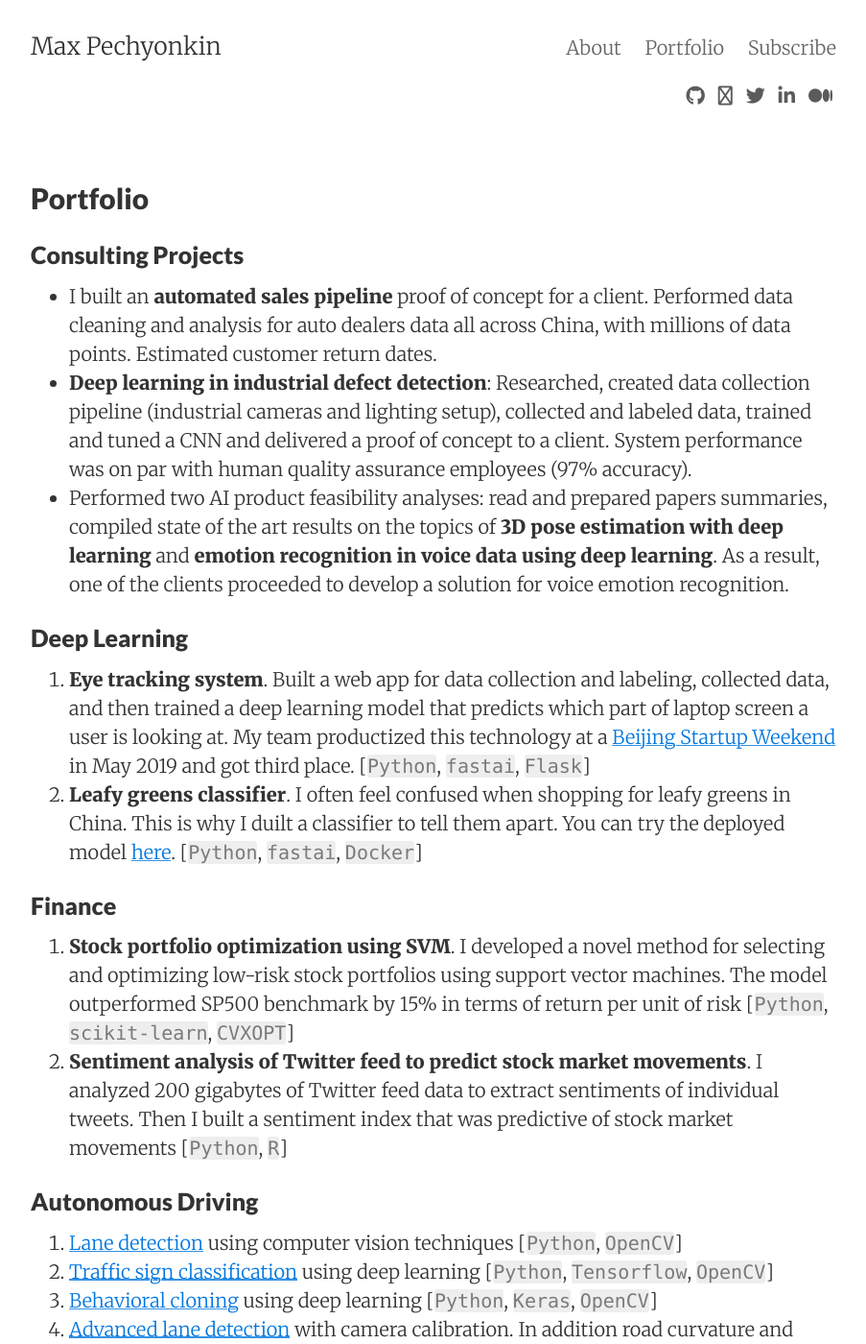
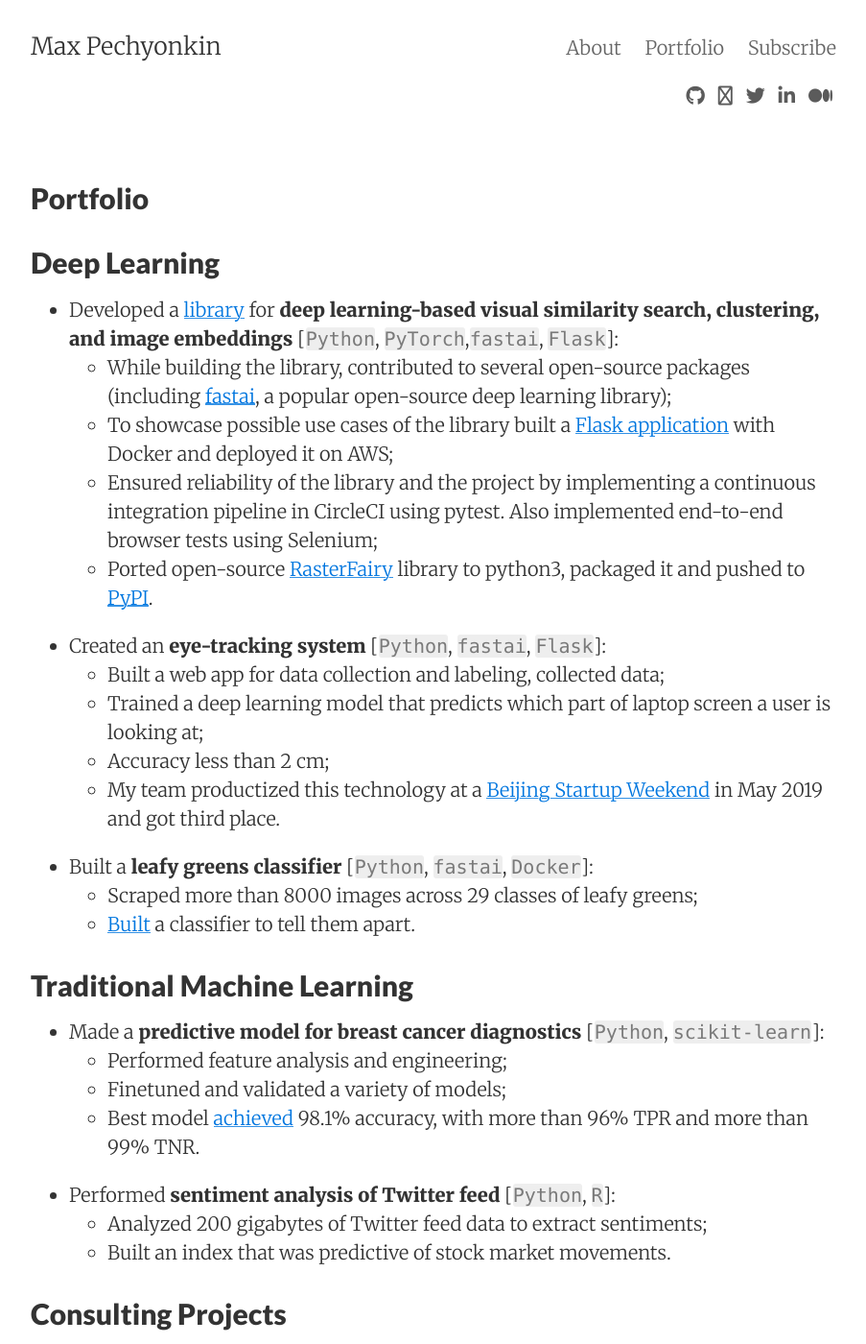
Before and after one commit to pechyonkin/pechyonkin.github.io, a Jekyll site: the page built from portfolio.md, in a window 1280 px wide and 1400 px high. Shown: the whole window at 96% size, without its empty margins (188-1091 px from the left). Built offline with Jekyll 4.4.1, drawn with Linux system fonts in a browser that asks for light colours; nearby versions of some CDN libraries; some of the changed text lies outside the part shown.

Commit message:
add sjaandi project, reorder

```diff
--- a/portfolio.md
+++ b/portfolio.md
@@ -5,41 +5,66 @@ permalink: /portfolio/
 tags: portfolio
 ---
 
-### Consulting Projects
+## Deep Learning
 
-- I built an **automated sales pipeline** proof of concept for a client. Performed data cleaning and analysis for auto dealers data all across China, with millions of data points. Estimated customer return dates.
-- **Deep learning in industrial defect detection**: Researched, created data collection pipeline (industrial cameras and lighting setup), collected and labeled data, trained and tuned a CNN and delivered a proof of concept to a client. System performance was on par with human quality assurance employees (97% accuracy).
-- Performed two AI product feasibility analyses: read and prepared papers summaries, compiled state of the art results on the topics of **3D pose estimation with deep learning** and **emotion recognition in voice data using deep learning**. As a result, one of the clients proceeded to develop a solution for voice emotion recognition.
+- Developed a [library](https://github.com/pechyonkin/sjaandi) for **deep learning-based visual similarity search, clustering, and image embeddings** [`Python`, `PyTorch`,`fastai`, `Flask`]:
+    - While building the library, contributed to several open-source packages (including [fastai](https://github.com/fastai/fastai/commit/10d4e511936ff7bbacc993a5f0452b5737e6f959), a popular open-source deep learning library);
+    - To showcase possible use cases of the library built a [Flask application](http://sjaandi.pechyonkin.me) with Docker and deployed it on AWS;
+    - Ensured reliability of the library and the project by implementing a continuous integration pipeline in CircleCI using pytest. Also implemented end-to-end browser tests using Selenium;
+    - Ported open-source [RasterFairy](https://github.com/pechyonkin/RasterFairy-Py3) library to python3, packaged it and pushed to [PyPI](https://pypi.org/project/rasterfairy-py3/).
 
-### Deep Learning
+- Created an **eye-tracking system** [`Python`, `fastai`, `Flask`]:
+    - Built a web app for data collection and labeling, collected data;
+    - Trained a deep learning model that predicts which part of laptop screen a user is looking at;
+    - Accuracy less than 2 cm;
+    - My team productized this technology at a [Beijing Startup Weekend](https://www.eventbank.cn/event/startup-weekend-beijing-21527/) in May 2019 and got third place.
 
-1. **Eye tracking system**. Built a web app for data collection and labeling, collected data, and then trained a deep learning model that predicts which part of laptop screen a user is looking at. My team productized this technology at a [Beijing Startup Weekend](https://www.eventbank.cn/event/startup-weekend-beijing-21527/) in May 2019 and got third place. [`Python`, `fastai`, `Flask`]
-2. **Leafy greens classifier**. I often feel confused when shopping for leafy greens in China. This is why I duilt a classifier to tell them apart. You can try the deployed model [here](https://herbs.onrender.com/). [`Python`, `fastai`, `Docker`]
+- Built a **leafy greens classifier** [`Python`, `fastai`, `Docker`]:
+    - Scraped more than 8000 images across 29 classes of leafy greens;
+    - [Built](https://github.com/pechyonkin/culinary-herbs-classifier) a classifier to tell them apart.
+
+## Traditional Machine Learning
+
+- Made a **predictive model for breast cancer diagnostics** [`Python`, `scikit-learn`]:
+    - Performed feature analysis and engineering;
+    - Finetuned and validated a variety of models;
+    - Best model [achieved](/portfolio/breast-cancer-diagnostics/) 98.1% accuracy, with more than 96% TPR and more than 99% TNR.
+
+- Performed **sentiment analysis of Twitter feed** [`Python`, `R`]:
+    - Analyzed 200 gigabytes of Twitter feed data to extract sentiments;
+    - Built an index that was predictive of stock market movements.
+
+## Consulting Projects
+
+- Created a proof of concept of **deep learning in industrial defect detection**:
+    - Put together a data collection pipeline (industrial cameras and lighting setup), collected and labeled data;
+    - Trained a convolutional neural network with performance on par with QA employees (97% accuracy).
+
+- Built an **automated sales pipeline** proof of concept for a client:
+    - Performed data cleaning and analysis for auto dealers data all across China, with millions of data points;
+    - Estimated customer return dates.
+
+- Delivered two AI product feasibility analyses:
+    - Researched and prepared papers summaries, compiled state of the art results on the topics of **3D pose estimation with deep learning** and **emotion recognition in voice data using deep learning**;
+    - As a result, one of the clients proceeded to develop a solution for voice emotion recognition.
+
+## Writing
+
+- [Why Swift may be the next big thing in deep learning](/portfolio/why-swift-for-tensorflow/) - an overview of advantages of Swift in deep learning applications (also [published](https://towardsdatascience.com/why-swift-may-be-the-next-big-thing-in-deep-learning-f3f6a638ca72) on Medium).
+- CapsNet Series in four parts ([1](/capsules-1/), [2](/capsules-2/), [3](/capsules-3/), [4](/capsules-4/)) — a popular introduction of the novel neural network architecture. This series was originally published on Medium ([1](https://medium.com/ai%C2%B3-theory-practice-business/understanding-hintons-capsule-networks-part-i-intuition-b4b559d1159b), [2](https://medium.com/ai%C2%B3-theory-practice-business/understanding-hintons-capsule-networks-part-ii-how-capsules-work-153b6ade9f66), [3](https://medium.com/ai%C2%B3-theory-practice-business/understanding-hintons-capsule-networks-part-iii-dynamic-routing-between-capsules-349f6d30418), [4](https://medium.com/@pechyonkin/part-iv-capsnet-architecture-6a64422f7dce)), where it got a lot of attention.
+- [Stochastic Weight Averaging](/stochastic-weight-averaging/) — a new way to get state of the art results in deep learning.
+- [Deep Learning Vision for Non-Vision Tasks](/deep-learning-vision-non-vision-tasks/) — three case studies about creative application of deep learning vision models to non-vision tasks
+- [Key Deep Learning Architectures for Visual Object Recognition](/architectures/) — a series of posts about the most important CNN architectures.
 
 <!--1. [Eye tracking system](/portfolio/eye-tracker/). I built a web app for data collection and then trained a model that predicts which part of laptop screen a user is looking at. [`Python`, `fastai`, `Flask`]
 2. Building a [leafy greens classifier](/portfolio/leafy-greens-classifier/). You can try the deployed model [here](https://herbs.onrender.com/). [`Python`, `fastai`, `Docker`]-->
 
-### Finance
+## Autonomous Driving
 
-1. **Stock portfolio optimization using SVM**. I developed a novel method for selecting and optimizing low-risk stock portfolios using support vector machines. The model outperformed SP500 benchmark by 15% in terms of return per unit of risk [`Python`, `scikit-learn`, `CVXOPT`]
-2. **Sentiment analysis of Twitter feed to predict stock market movements**. I analyzed 200 gigabytes of Twitter feed data to extract sentiments of individual tweets. Then I built a sentiment index that was predictive of stock market movements [`Python`, `R`]
+Below are the projects I did while taking Udacity's Self-Driving Car Nanodegree:
 
-### Autonomous Driving
-
-1. [Lane detection](/portfolio/lane-finding/) using computer vision techniques [`Python`, `OpenCV`]
-2. [Traffic sign classification](/portfolio/traffic-signs-classification/) using deep learning [`Python`, `Tensorflow`, `OpenCV`]
-3. [Behavioral cloning](/portfolio/behavioral-cloning/) using deep learning [`Python`, `Keras`, `OpenCV`]
-4. [Advanced lane detection](/portfolio/advanced-lane-finding/) with camera calibration. In addition road curvature and vehicle offset relative to the center of line are calculated [`Python`, `OpenCV`]
-5. Computer vision-based real-time [vehicle detection system](/portfolio/vehicle-detection-cv/) [`Python`, `scikit-learn`, `OpenCV`]
-
-### Medicine
-
-1. [Predictive modeling in breast cancer diagnostics](/portfolio/breast-cancer-diagnostics/) using supervised machine learning techniques [`Python`, `scikit-learn`]
-
-### Deep Learning: Non-Technical Writing
-
-1. [Why Swift may be the next big thing in deep learning](/portfolio/why-swift-for-tensorflow/) - an overview of advantages of Swift in deep learning applications (also [published](https://towardsdatascience.com/why-swift-may-be-the-next-big-thing-in-deep-learning-f3f6a638ca72) on Medium).
-2. CapsNet Series in four parts ([1](/capsules-1/), [2](/capsules-2/), [3](/capsules-3/), [4](/capsules-4/)) — a popular introduction of the novel neural network architecture. This series was originally published on Medium ([1](https://medium.com/ai%C2%B3-theory-practice-business/understanding-hintons-capsule-networks-part-i-intuition-b4b559d1159b), [2](https://medium.com/ai%C2%B3-theory-practice-business/understanding-hintons-capsule-networks-part-ii-how-capsules-work-153b6ade9f66), [3](https://medium.com/ai%C2%B3-theory-practice-business/understanding-hintons-capsule-networks-part-iii-dynamic-routing-between-capsules-349f6d30418), [4](https://medium.com/@pechyonkin/part-iv-capsnet-architecture-6a64422f7dce)), where it got a lot of attention.
-3. [Stochastic Weight Averaging](/stochastic-weight-averaging/) — a new way to get state of the art results in deep learning.
-4. [Deep Learning Vision for Non-Vision Tasks](/deep-learning-vision-non-vision-tasks/) — three case studies about creative application of deep learning vision models to non-vision tasks
-5. [Key Deep Learning Architectures for Visual Object Recognition](/architectures/) — a series of posts about the most important CNN architectures.
+- [Lane detection](/portfolio/lane-finding/) using computer vision techniques [`Python`, `OpenCV`]
+- [Traffic sign classification](/portfolio/traffic-signs-classification/) using deep learning [`Python`, `Tensorflow`, `OpenCV`]
+- [Behavioral cloning](/portfolio/behavioral-cloning/) using deep learning [`Python`, `Keras`, `OpenCV`]
+- [Advanced lane detection](/portfolio/advanced-lane-finding/) with camera calibration. In addition road curvature and vehicle offset relative to the center of line are calculated [`Python`, `OpenCV`]
+- Computer vision-based real-time [vehicle detection system](/portfolio/vehicle-detection-cv/) [`Python`, `scikit-learn`, `OpenCV`]
```
